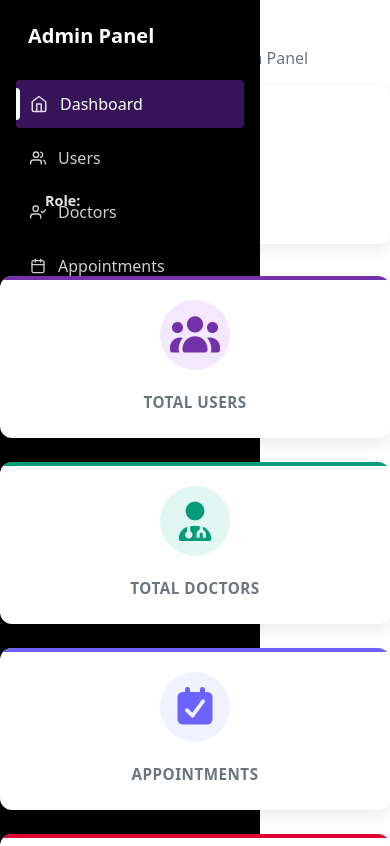
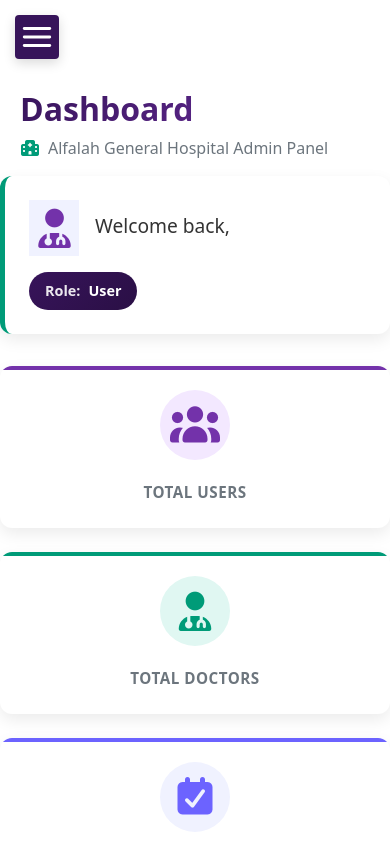
Before and after one commit to Hammadi6289/ALFA-WAQF, a React (Vite) app in the folder admin-panel/: page /dashboard in a window 390 px wide. Shown: the top 846 px of the page. Built offline with nearby package versions, Linux system fonts and the light colour scheme; no server answers.

Commit message:
Feat: Bug fixes in the Layout of the admin panel. small UI fixes but a big win.

```diff
--- a/admin-panel/src/components/Layout/Layout.jsx
+++ b/admin-panel/src/components/Layout/Layout.jsx
@@ -1,16 +1,39 @@
-import React, { Children } from "react";
+import React, { Children, useState } from "react";
 import Menu from "./Menu";
 import Footer from "./Footer";
+import { FiMenu, FiX } from "react-icons/fi";
 
 const Layout = ({ children }) => {
+  const [sidebarOpen, setSidebarOpen] = useState(false);
   return (
     <div className="admin-layout">
+      {/* Mobile Burger Menu */}
+      <button
+        className="sidebar-toggle-btn d-md-none"
+        onClick={() => setSidebarOpen(!sidebarOpen)}
+      >
+        {sidebarOpen ? <FiX size={34} /> : <FiMenu size={34} />}
+      </button>
+
+      {/* Mobile Overlay */}
+      {sidebarOpen && (
+        <div
+          className="sidebar-overlay d-md-none"
+          onClick={() => setSidebarOpen(false)}
+        />
+      )}
+
       <div className="row g-0">
-        <div className="col-md-2">
+        <div
+          className={`col-lg-2 sidebar-column ${
+            sidebarOpen ? "sidebar-open" : ""
+          }`}
+        >
           <Menu />
         </div>
 
-        <div className="col-md-10 admin-content">
+        {/* Content Column */}
+        <div className="col-12 col-lg-10 admin-content">
           {children}
           <Footer />
         </div>
--- a/admin-panel/src/components/Layout/Menu.jsx
+++ b/admin-panel/src/components/Layout/Menu.jsx
@@ -20,6 +20,12 @@ const Menu = () => {
     toast.success("Logged out successfully");
     navigate("/"); //login Page
   };
+  // Add onClick to each NavLink for mobile
+  const handleMobileClick = () => {
+    if (window.innerWidth < 768) {
+      onCloseMobile?.(); // Call parent function to close sidebar
+    }
+  };
 
   return (
     <div className="sidebar">
@@ -31,6 +37,7 @@ const Menu = () => {
               `nav-link sidebar__link ${isActive ? "active" : ""}`
             }
             to={"/dashboard"}
+            onClick={handleMobileClick}
           >
             <FiHome className="sidebar__icon" />
             <span>Dashboard</span>
--- a/admin-panel/src/index.css
+++ b/admin-panel/src/index.css
@@ -176,6 +176,88 @@
   background-color: #1a1a1a;
   color: #fff;
 }
+/* Mobile Burger Menu */
+.sidebar-toggle-btn {
+  display: none;
+  position: fixed;
+  top: 15px;
+  left: 15px;
+  z-index: 1050;
+  background: var(--color-primary);
+  color: white;
+  border: none;
+  width: 44px;
+  height: 44px;
+  border-radius: 4px;
+  align-items: center;
+  justify-content: center;
+  cursor: pointer;
+  box-shadow: 0 4px 12px rgba(0, 0, 0, 0.15);
+}
+
+/* Mobile Overlay */
+.sidebar-overlay {
+  display: none;
+  position: fixed;
+  top: 0;
+  left: 0;
+  right: 0;
+  bottom: 0;
+  background: rgba(0, 0, 0, 0.5);
+  z-index: 1040;
+}
+
+/* Mobile Styles */
+@media (max-width: 1023px) {
+  /* Show burger button on mobile */
+  .sidebar-toggle-btn {
+    display: flex;
+  }
+
+  /* Show overlay when sidebar is open */
+  .sidebar-overlay {
+    display: block;
+  }
+
+  /* Sidebar column on mobile */
+  .sidebar-column {
+    position: fixed;
+    top: 0;
+    left: -260px;
+    height: 100vh;
+    width: 260px;
+    z-index: 1050;
+    transition: left 0.3s ease;
+    background: #000;
+  }
+
+  .sidebar-column.sidebar-open {
+    left: 0;
+  }
+
+  /* Adjust content column on mobile */
+  .admin-content {
+    margin-left: 0 !important;
+    padding-top: 70px;
+  }
+
+  /* Ensure sidebar takes full height */
+  .sidebar {
+    height: 100vh;
+    overflow-y: auto;
+  }
+}
+
+/* Small desktops (1024px - 1366px) */
+@media (min-width: 1024px) and (max-width: 1366px) {
+  .sidebar {
+    width: 220px; /* Slightly narrower on tablet */
+  }
+
+  .admin-content {
+    margin-left: 220px;
+  }
+}
 
 //////////////////////////////////////
 /* ******  Dashboard layout ******* */
@@ -188,10 +270,13 @@
 }
 
 /* Dashboard Header */
+.dashboard__header {
+  margin-left: 20px;
+}
 .dashboard__title {
   font-size: 2rem;
   font-weight: 700;
-  margin: 0 0 8px 0;
+  margin: 20px 0 8px 0;
   color: var(--color-primary);
   background: linear-gradient(
     135deg,
--- a/admin-panel/src/pages/Dashboard.jsx
+++ b/admin-panel/src/pages/Dashboard.jsx
@@ -74,7 +74,7 @@ const Dashboard = () => {
 
           <div className="stat-card earnings-card">
             <div className="stat-icon">
-              <i className="fas fa-rupee-sign"></i>
+              <i className="fas fa-dollar-sign"></i>
             </div>
             <h4 className="stat-value">Rs. {stats?.earnings}/-</h4>{" "}
             <span className="stat-label">Total Earnings</span>
--- a/admin-panel/src/pages/doctors/AllDoctors.jsx
+++ b/admin-panel/src/pages/doctors/AllDoctors.jsx
@@ -46,7 +46,7 @@ const AllDoctors = () => {
               <th>Speciality</th>
               <th>Experience</th>
               <th>Fees</th>
-              <th>Contact details</th>
+              <th>Contact</th>
               <th>Gender</th>
               <th>Status</th>
               <th>Details</th>
```
